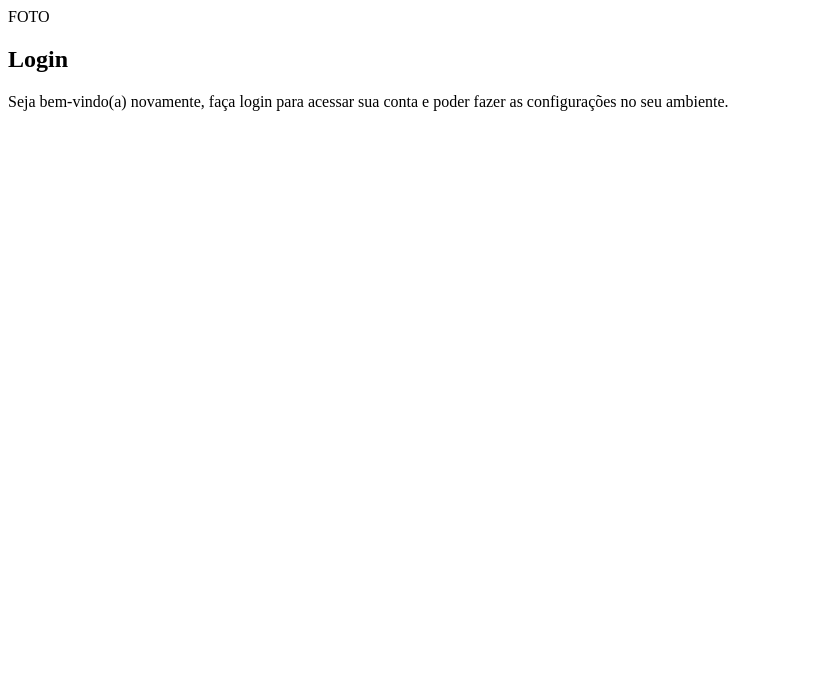
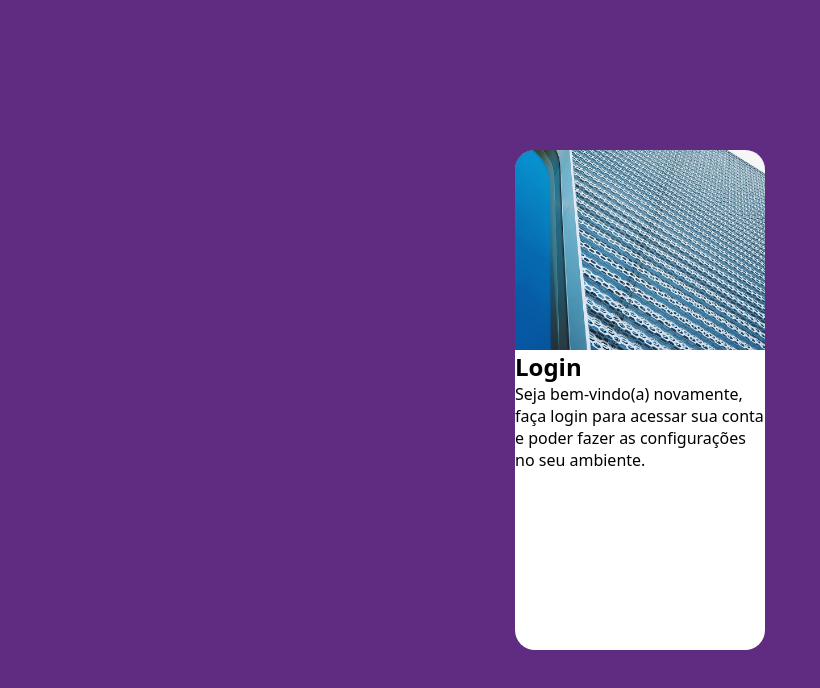
Before and after one commit to Michellsf7/Projeto-login, a plain HTML site: page index.html in a window 1280 px wide. Shown: the whole page, without its empty margins (0-820 px from the left). Drawn offline with Linux system fonts and the light colour scheme.

Commit message:
criei dnv

```diff
--- a/estilos/style.css
+++ b/estilos/style.css
@@ -0,0 +1,46 @@
+@charset "UTF-8";
+
+/*
+    PALETA DE CORES
+    VERDE: #49a09d
+    LILÁS: #5f2c82
+*/
+
+* {
+    font-family: system-ui, -apple-system, BlinkMacSystemFont, 'Segoe UI', Roboto, Oxygen, Ubuntu, Cantarell, 'Open Sans', 'Helvetica Neue', sans-serif;
+    padding: 0px;
+    margin: 0px;
+    box-sizing: border-box;
+}
+
+body, html {
+    background-color: #5f2c82;
+    height: 100vh;
+    width: 100vw;
+}
+
+main {
+    position: relative;
+    height: 100vh;
+    width: 100vw;
+}
+
+section#login {
+    position: absolute;
+    top: 50%;
+    left: 50%;
+    transform: translate(-50%, -50%);
+    overflow: hidden;
+
+    background-color: white;
+    width: 250px;
+    height: 500px;
+    border-radius: 20px;
+}
+
+section#login > div#imagem {
+    background: #5f2c82 url(../imagens/metal.jpg) no-repeat;
+    background-size: cover;
+    background-position: left bottom;
+    height: 200px;
+}
--- a/index.html
+++ b/index.html
@@ -10,11 +10,14 @@
     <main>
         <section id="login">
             <div id="imagem">
-                FOTO
+
             </div>
             <div id="formulario">
                 <h1>Login</h1>
                 <p>Seja bem-vindo(a) novamente, faça login para acessar sua conta e poder fazer as configurações no seu ambiente.</p>
+                <form action="login.php" method="post">
+
+                </form>
             </div>
         </section>
     </main>
```
